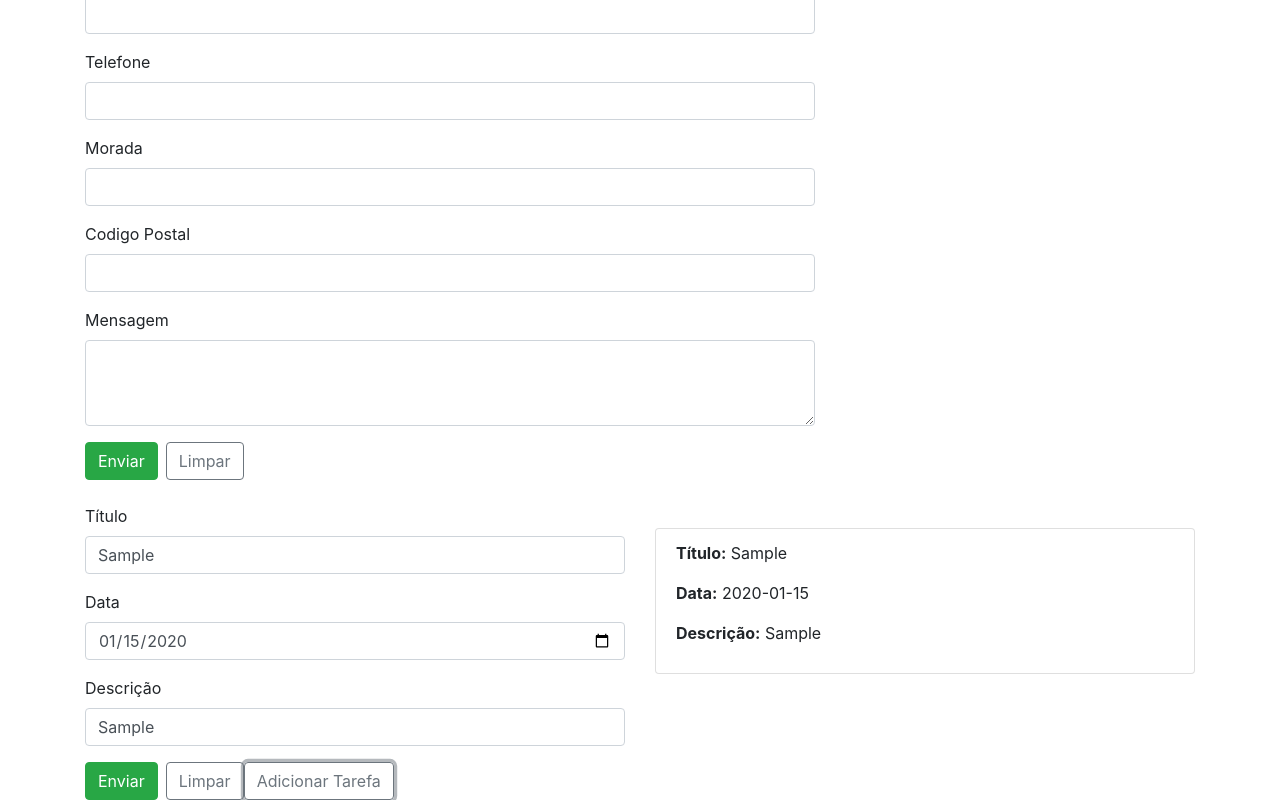
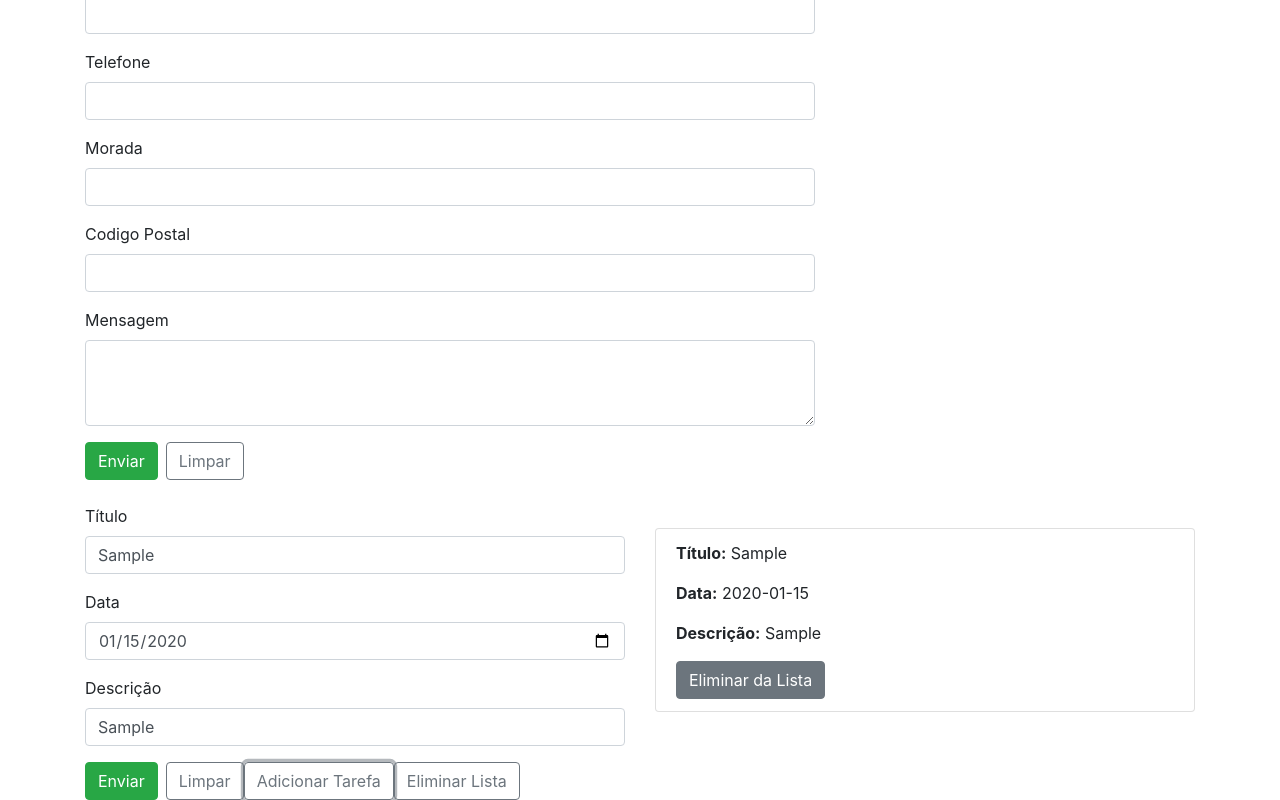
Before and after one commit to a14816-AMR/REACT_APP1, a React (Vite) app: page / in a window 1280 px wide. Both pictures are taken after typing "Sample", "2020-01-15", "Sample" into the empty fields and a click on the button "Adicionar Tarefa". Shown: the part 904-1704 px from the top of the page. Built offline with nearby package versions, Linux system fonts and the light colour scheme.

Commit message:
Parte 1 – Ex4 - React

```diff
--- a/src/Tarefas.jsx
+++ b/src/Tarefas.jsx
@@ -46,6 +46,15 @@ function Tarefas() {
         setDadosSubmetidos(null);
     }
 
+    function eliminaTarefa(id){
+        setTarefas(Tarefas.filter((tarefa) => tarefa.id !== id));
+    }
+
+    function eliminarLista(){
+        setTarefas([]);
+    }
+
+
     return (
         <div className="mt-4 row">
 
@@ -74,6 +83,7 @@ function Tarefas() {
                             setFormData({ ...formData, descricao: e.target.value })} />
                     </div>
 
+
                     {/* Botões de ação */}
                     <button className="btn btn-success mr-2">Enviar</button>
 
@@ -83,6 +93,9 @@ function Tarefas() {
 
                     <button type="button" className="btn btn-outline-secondary"
                         onClick={newtarefa}> Adicionar Tarefa </button>
+
+                    <button type="button" className="btn btn-outline-secondary" onClick={() => eliminarLista()}>
+                            Eliminar Lista </button>
                 </form>
             </div>
 
@@ -104,6 +117,9 @@ function Tarefas() {
                             <p><strong>Título:</strong> {tarefa.titulo}</p>
                             <p><strong>Data:</strong> {tarefa.data}</p>
                             <p><strong>Descrição:</strong> {tarefa.descricao}</p>
+                            <button type="button" className="btn btn-secondary" onClick={() => eliminaTarefa(tarefa.id)}>
+                                Eliminar da Lista
+                            </button>
                         </li>
                     ))}
                 </ul>
```
